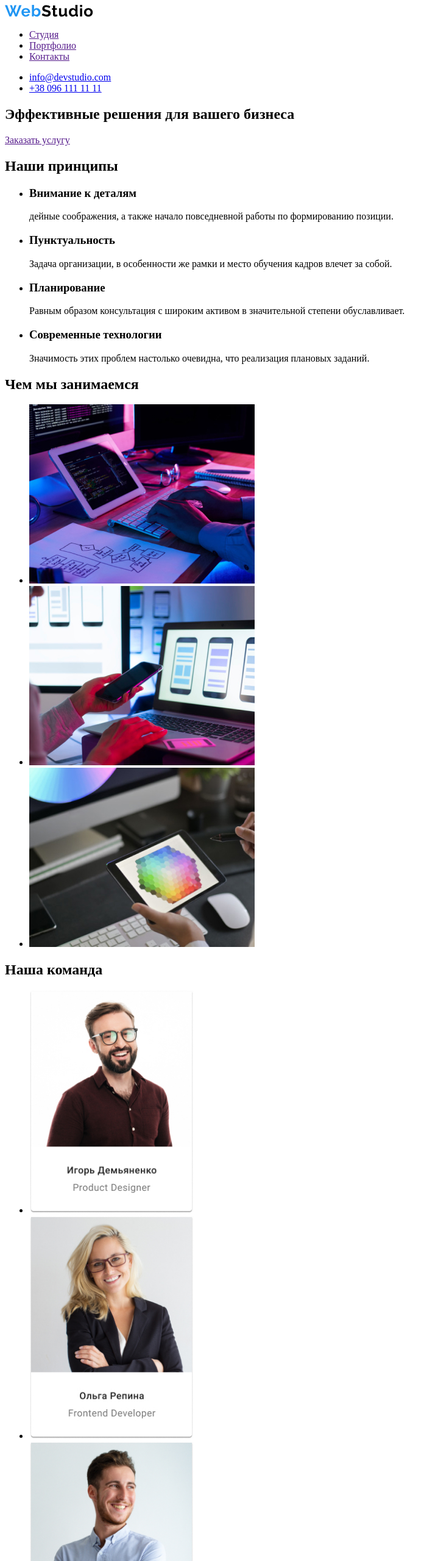
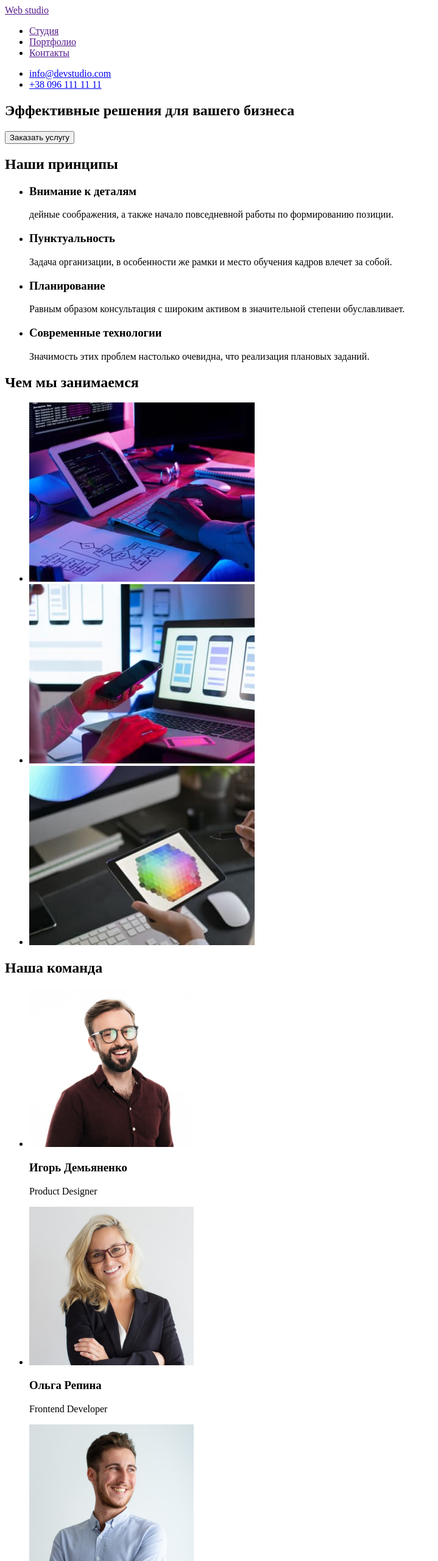
Before and after one commit to dmytrosem-tech/goit-markup-hw-01, a plain HTML site: page index.html in a window 1280 px wide. Shown: the top 2560 px of the page at 61% size, without its empty margins (0-719 px from the left). Drawn offline with Linux system fonts and the light colour scheme.

Commit message:
hw_1_all_check
Вроде все поправил

```diff
--- a/index.html
+++ b/index.html
@@ -9,9 +9,7 @@
 <body>
   <header>
     <nav>
-      <a href="">
-        <img src="./images/logo.svg" alt="logo">
-      </a>
+      <a href="">Web studio</a>
       <Ul>
         <li><a href="">Студия</a></li>
         <li><a href="">Портфолио</a></li>
@@ -20,14 +18,14 @@
     </nav>
     <ul>
       <li><a href="mailto:info@devstudio.com">info@devstudio.com</a></li>
-      <li><a href="tel:+38 096 111 11 11">+38 096 111 11 11</a></li>
+      <li><a href="tel:+380961111111">+38 096 111 11 11</a></li>
     </ul>
   </header>
   <main>
     <div>
       <section>
         <h1>Эффективные решения для вашего бизнеса</h1>
-        <a href="">Заказать услугу</a>
+        <button>Заказать услугу</button>
       </section>
     </div>
     <section>
@@ -55,13 +53,13 @@
       <h2>Чем мы занимаемся</h2>
       <ul>
         <Li>
-          <img src="./images/notebook.png" alt="note1" width="370">
+          <img src="./images/note1.jpg" alt="note1" width="370">
         </Li>
         <li>
-          <img src="./images/notebook2.jpg" alt="note2" width="370">
+          <img src="./images/note2.jpg" alt="note2" width="370">
         </li>
         <li>
-          <img src="./images/notebook3.jpg" alt="note3" width="370">
+          <img src="./images/note3.jpg" alt="note3" width="370">
         </li>
       </ul>
     </section>
@@ -69,29 +67,37 @@
       <h2>Наша команда</h2>
       <ul>
         <li>
-          <img src="./images/team card 1.jpg" alt="Product Designer" width="270">
+          <img src="./images/worker1.jpg" alt="Product Designer" width="270">
+          <h3>Игорь Демьяненко</h3>
+          <p>Product Designer</p>
         </li>
         <li>
-          <img src="./images/team card 2.jpg" alt="Frontend Developer" width="270">
+          <img src="./images/worker2.jpg" alt="Frontend Developer" width="270">
+          <h3>Ольга Репина</h3>
+          <p>Frontend Developer</p>
         </li>
         <li>
-          <img src="./images/team card 3.jpg" alt="Marketing" width="270">
+          <img src="./images/worker3.jpg" alt="Marketing" width="270">
+          <h3>Николай Тарасов</h3>
+          <p>Marketing</p>
         </li>
         <li>
-          <img src="./images/team card 4.jpg" alt="UI Designer" width="270">
+          <img src="./images/worker4.jpg" alt="UI Designer" width="270">
+          <h3>Михаил Ермаков</h3>
+          <p>UI Designer</p>
         </li>
       </ul>
     </section>
   </main>
   <footer>
-    <a href="">
-      <img src="./images/logo.svg" alt="logo">
-    </a>
+    <a href="">Web studio</a>
     <p>г. Киев, пр-т Леси Украинки, 26</p>
-    <ul>
-      <Li><a href="mailto:info@example.com">info@example.com</a></Li>
-      <li><a href="tel:+38 099 111 11 11">+38 099 111 11 11</a></Li>
-    </ul>
+    <address>
+      <ul>
+        <Li><a href="mailto:info@example.com">info@example.com</a></Li>
+        <li><a href="tel:+380991111111">+38 099 111 11 11</a></Li>
+      </ul>
+    </address>
   </footer>
 </body>
 </html>
```
Also changed, not shown: images/card bg.jpg (deleted), images/logo.svg (deleted), images/marketing.jpg (deleted), images/note1.jpg (added), images/note2.jpg (added), images/note3.jpg (added), images/notebook.png (deleted), images/notebook2.jpg (deleted), images/notebook3.jpg (deleted), images/team card 1.jpg (deleted), images/team card 2.jpg (deleted), images/team card 3.jpg (deleted), images/team card 4.jpg (deleted), images/worker1.jpg (added), 3 more files.
